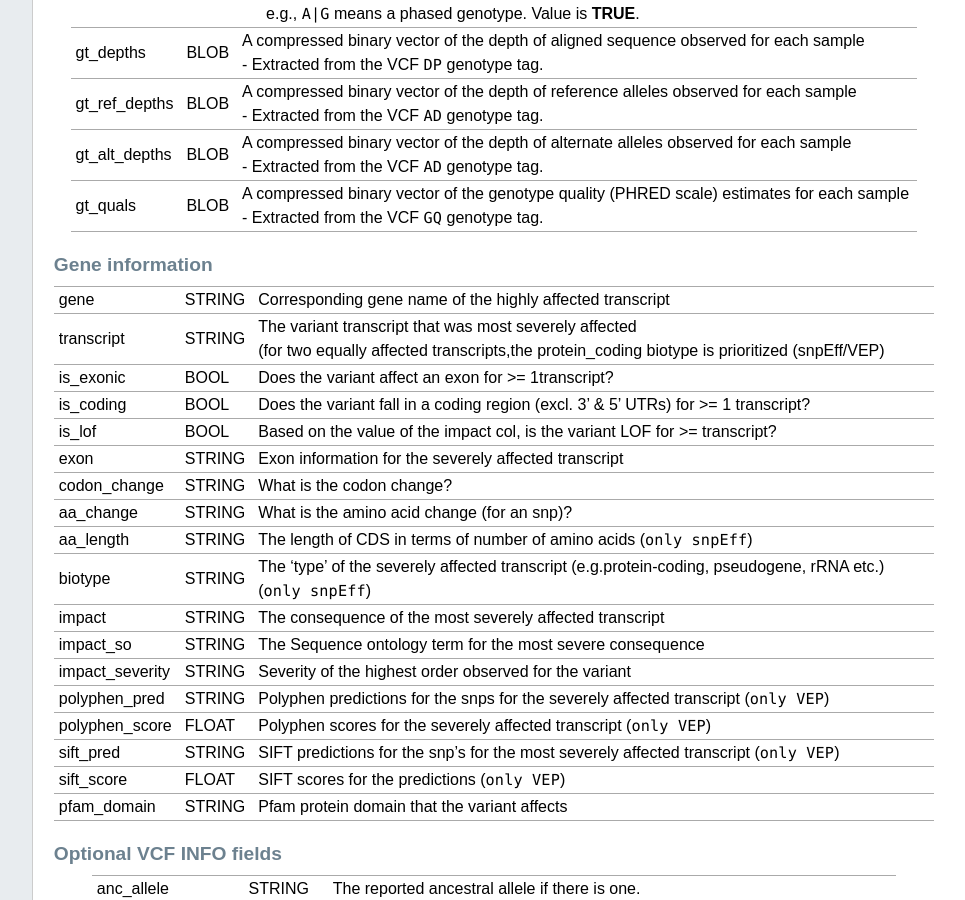
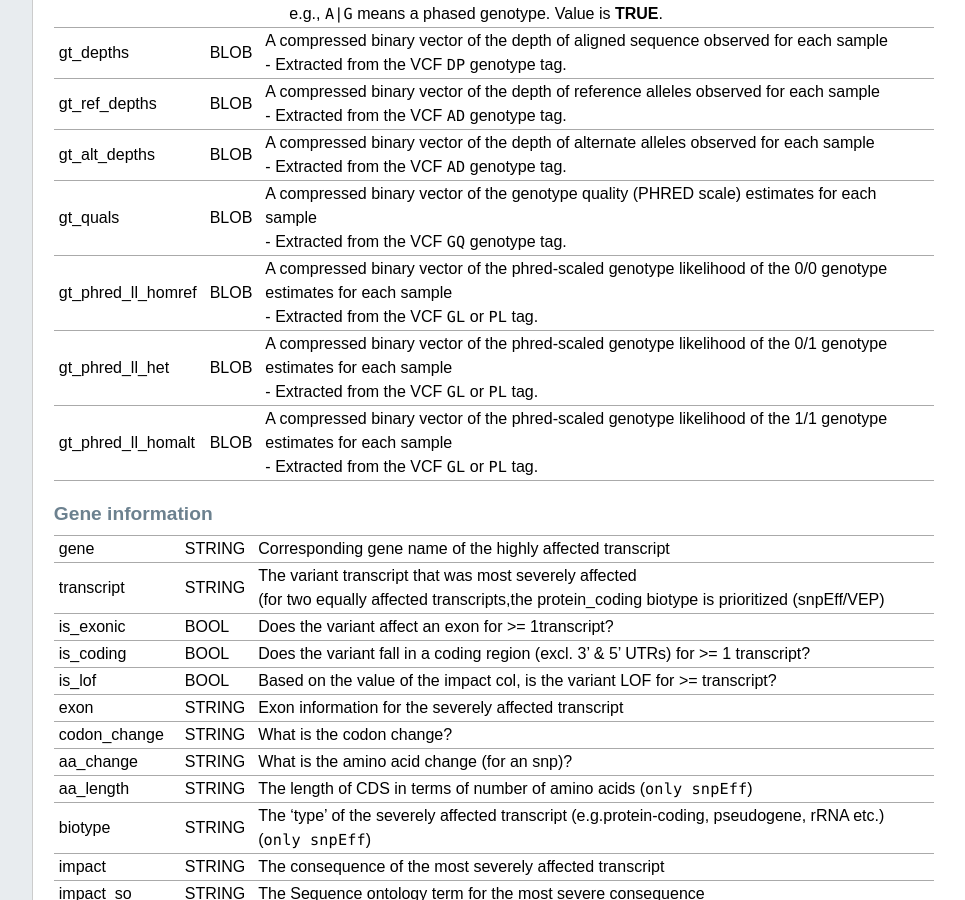
Before and after one commit to arq5x/gemini, a Sphinx documentation site: the page built from docs/content/database_schema.rst, in a window 1280 px wide and 900 px high, scrolled down 1177 px. Shown: the whole window, without its empty margins (224-1189 px from the left). Built offline with Sphinx 7.4.7, drawn with Linux system fonts in a browser that asks for light colours; formulas are drawn with MathJax 3; pages that are not in the unit, such as notebooks, are missing from menus; comment, search, counter and statistics services are not loaded; the version number is read from the project's files by our own code.

Commit message:
add more tests and document changes to database schema

```diff
--- a/docs/content/database_schema.rst
+++ b/docs/content/database_schema.rst
@@ -69,6 +69,12 @@ gt_alt_depths             BLOB          | A compressed binary vector of the dept
                                         | - Extracted from the VCF ``AD`` genotype tag.
 gt_quals                  BLOB          | A compressed binary vector of the genotype quality (PHRED scale) estimates for each sample
                                         | - Extracted from the VCF ``GQ`` genotype tag.
+gt_phred_ll_homref        BLOB          | A compressed binary vector of the phred-scaled genotype likelihood of the 0/0 genotype estimates for each sample
+                                        | - Extracted from the VCF ``GL`` or ``PL`` tag.
+gt_phred_ll_het           BLOB          | A compressed binary vector of the phred-scaled genotype likelihood of the 0/1 genotype estimates for each sample
+                                        | - Extracted from the VCF ``GL`` or ``PL`` tag.
+gt_phred_ll_homalt        BLOB          | A compressed binary vector of the phred-scaled genotype likelihood of the 1/1 genotype estimates for each sample
+                                        | - Extracted from the VCF ``GL`` or ``PL`` tag.
 ========================  ========      ==============================================================================================
 
 
```
Also changed, not shown: 3 other files.
